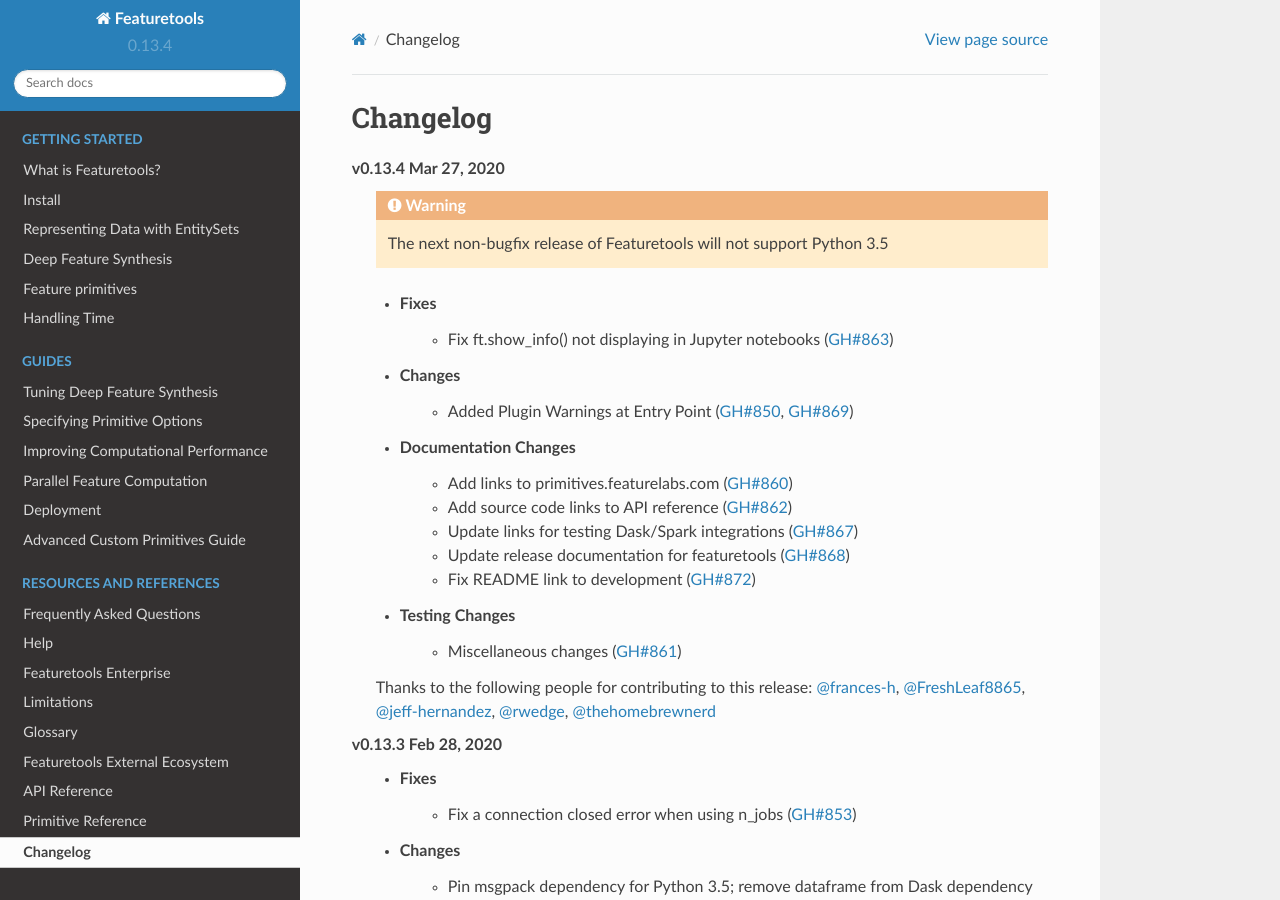
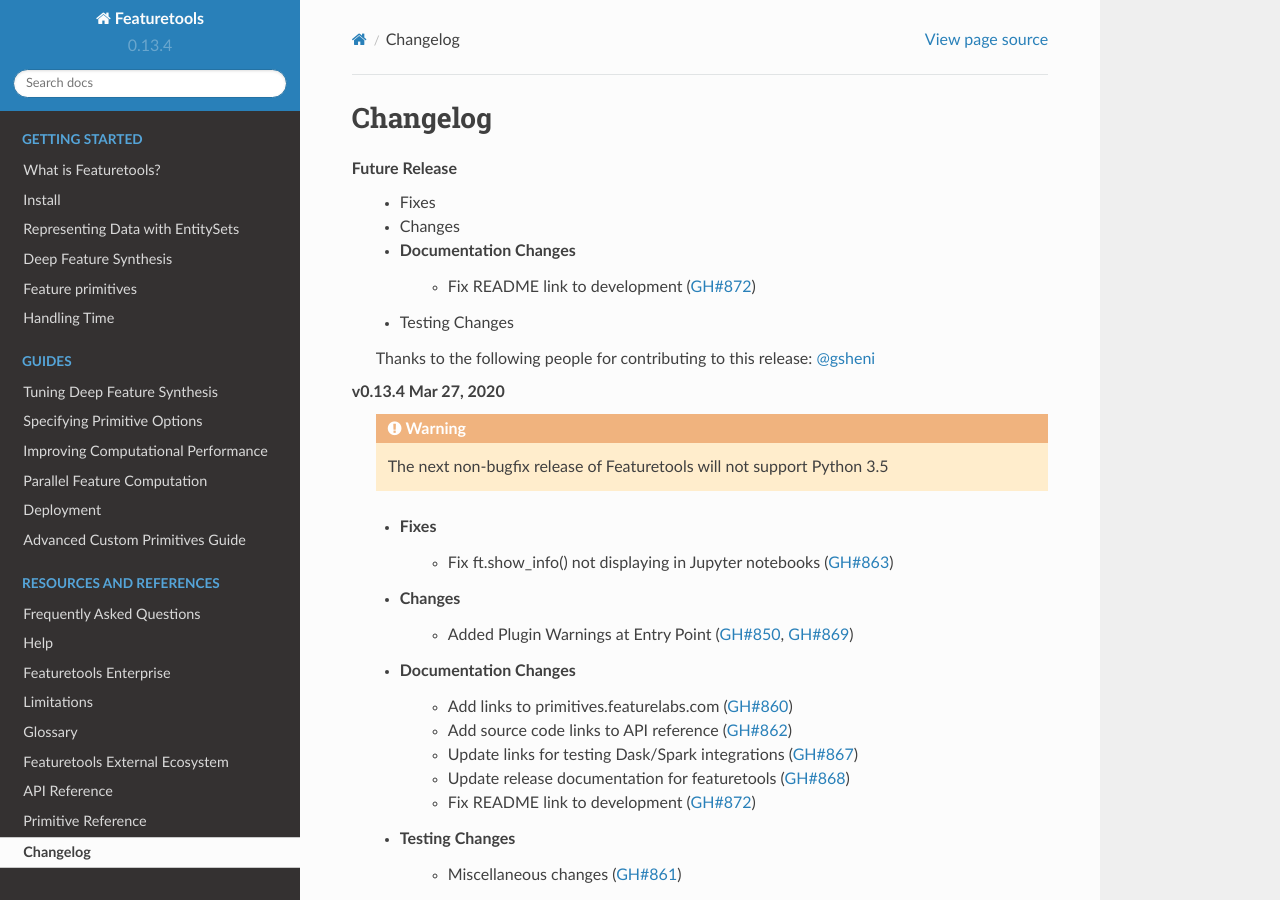
Before and after one commit to alteryx/featuretools, a Sphinx documentation site: the page built from docs/source/changelog.rst, in a window 1280 px wide and 900 px high. Built offline with Sphinx 7.4.7 and the Read the Docs theme 2.0.0, drawn with Linux system fonts in a browser that asks for light colours; pages that are not in the unit, such as notebooks, are missing from menus.

Commit message:
add future release

```diff
--- a/docs/source/changelog.rst
+++ b/docs/source/changelog.rst
@@ -2,6 +2,17 @@
 
 Changelog
 ---------
+
+**Future Release**
+    * Fixes
+    * Changes
+    * Documentation Changes
+        * Fix README link to development (:pr:`872`)
+    * Testing Changes
+
+    Thanks to the following people for contributing to this release:
+    :user:`gsheni`
+
 **v0.13.4 Mar 27, 2020**
     .. warning::
         The next non-bugfix release of Featuretools will not support Python 3.5
```
